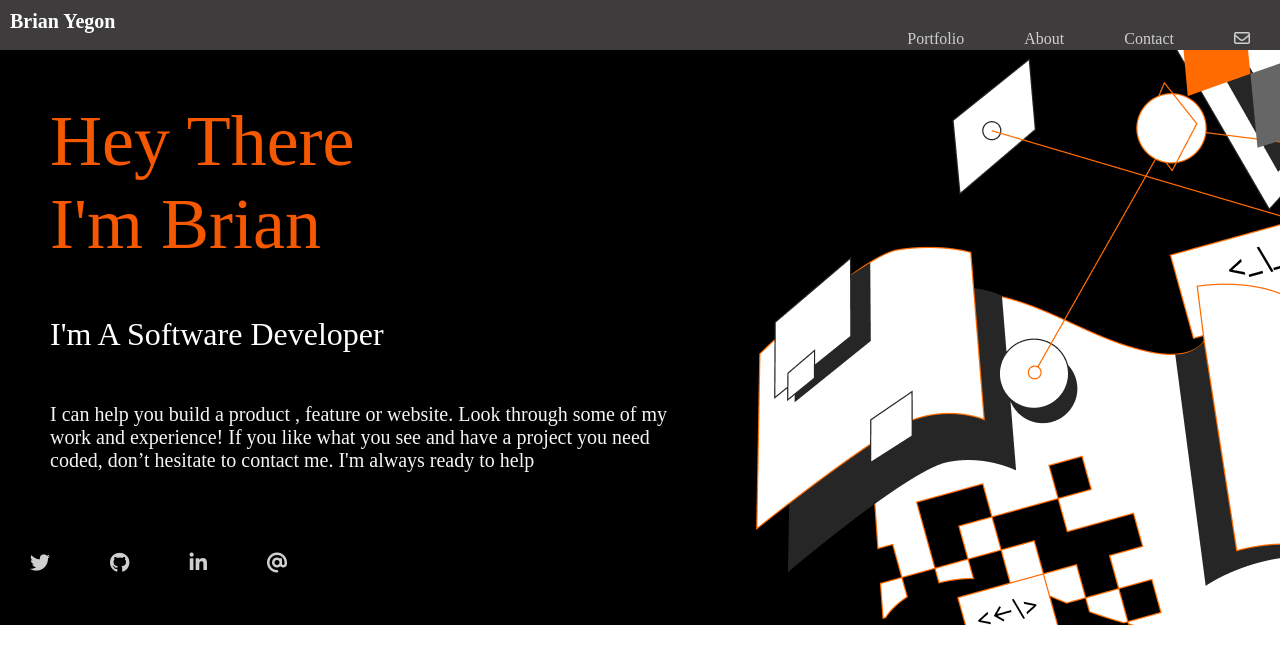
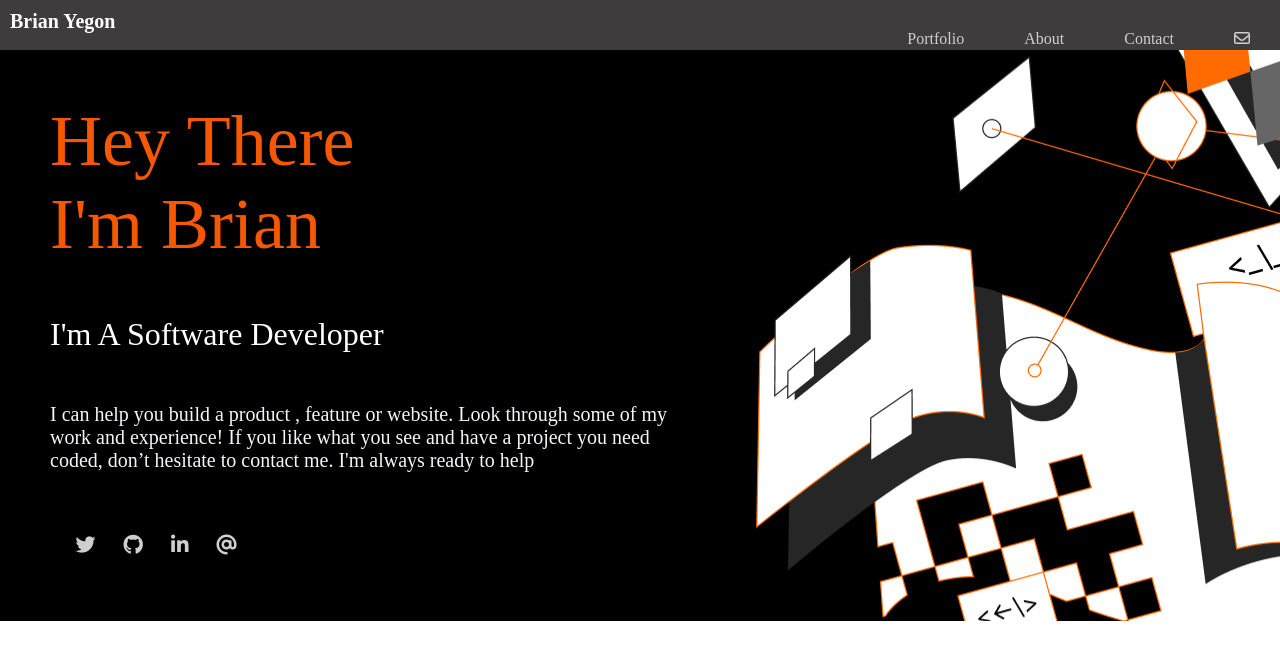
Before and after one commit to yegonkimutai/Create-a-Portfolio, a website: page index.html in a window 1280 px wide. Drawn offline with Linux system fonts and the light colour scheme.

Commit message:
Add content

```diff
--- a/style.css
+++ b/style.css
@@ -100,18 +100,20 @@ image {
 }
 
 .icon {
-  display: flex;
   font-size: 20px;
-  padding-bottom: 20px;
+  color: white;
+  margin: 5%;
+  margin-top: 0;
+}
+
+.i {
+  padding: 1%;
+  padding-bottom: 0;
 }
 
 .icon:hover {
   cursor: pointer;
   color: blue;
-}
-
-.i {
-  margin: 0;
 }
 
 @media all and (max-width: 600px) {
@@ -146,6 +148,6 @@ image {
   }
 
   .p {
-    width: 80%;
+    width: 60%;
   }
 }
```
Also changed, not shown: index.html (+0 -1 lines).
